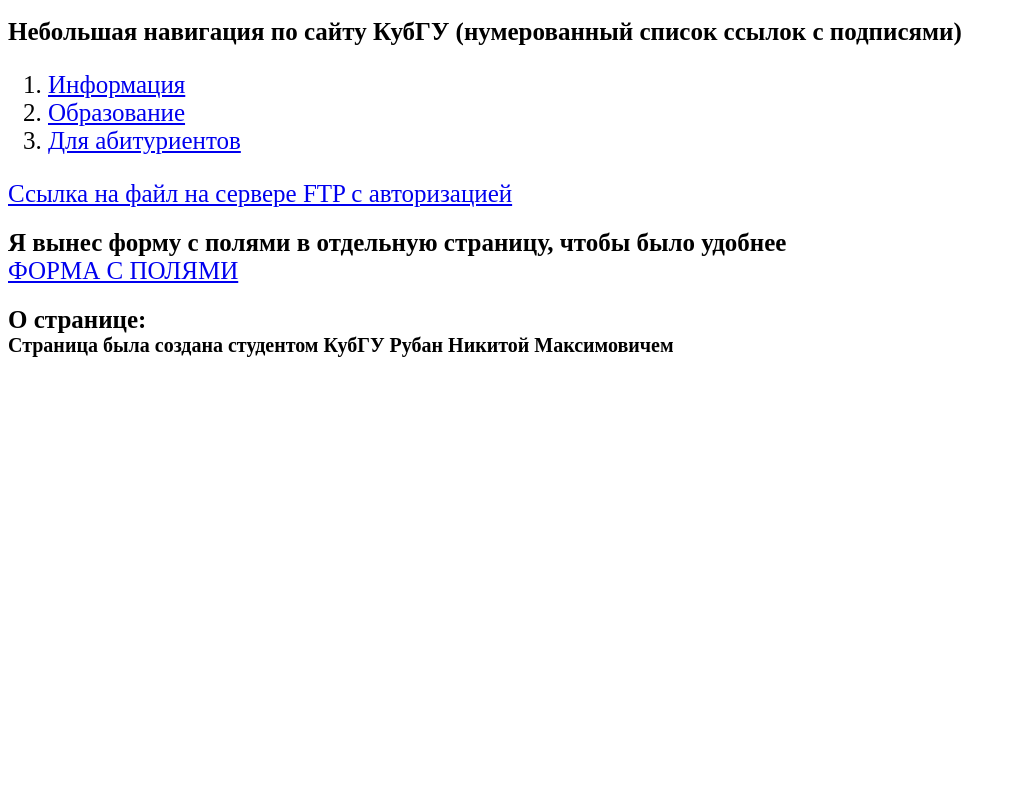
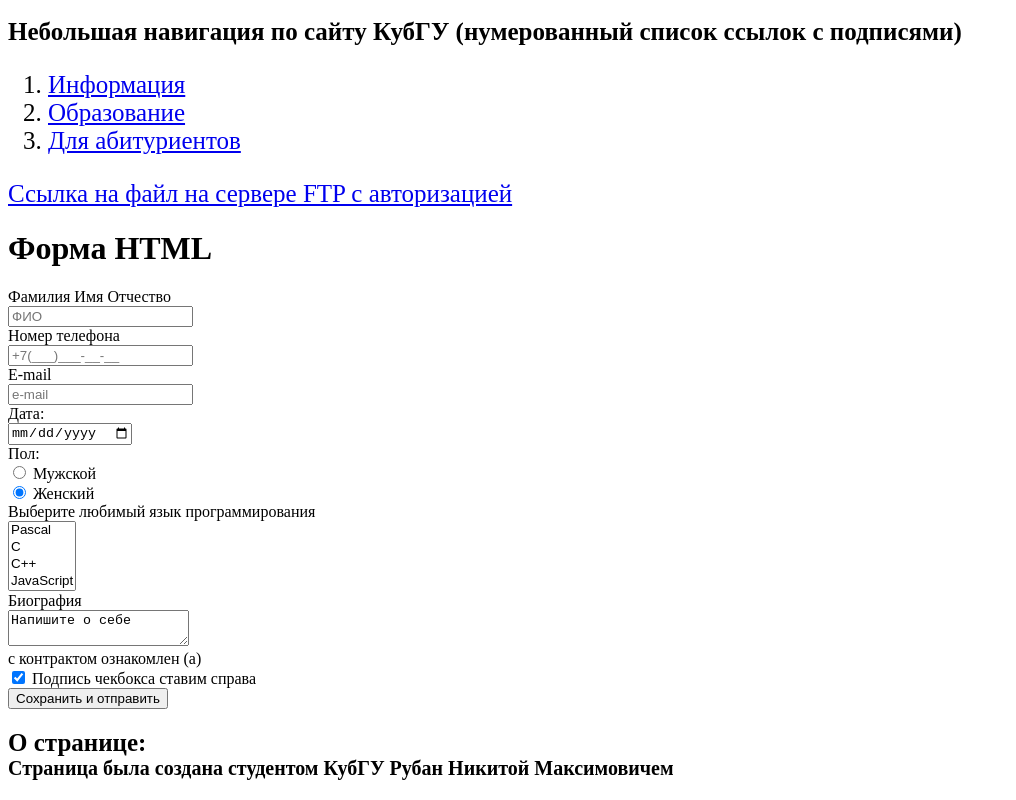
Before and after one commit to Vexonix-dev/Vexonix-dev.github.io, a plain HTML site: page Task_1/index.html in a window 1280 px wide. Shown: the part 1253-2053 px from the top of the page, without its empty margins (0-1016 px from the left). Before the commit the page ends 1630 px from the top, so only its background shows below. Drawn offline with Linux system fonts and the light colour scheme.

Commit message:
Moved the HTML form to the main page.html
Moved the HTML form to the main page, it was on a separate page

```diff
--- a/Task_1/index.html
+++ b/Task_1/index.html
@@ -89,8 +89,81 @@
         <!--Ссылка на файл на сервере FTP с авторизацией-->
         <a href="ftp://username:password@ftp.example.com/file.txt">Ссылка на файл на сервере FTP с авторизацией</a>
 
-        <h2>Я вынес форму с полями в отдельную страницу, чтобы было удобнее</h2>
-        <a href="./form.html">ФОРМА С ПОЛЯМИ</a>
+        <h1>Форма HTML</h1>
+
+        <form action = "URL_Отправки_данных" method="POST">
+
+            <label>
+                Фамилия Имя Отчество<br/>
+                <input type="text"
+                placeholder="ФИО">
+            </label><br/>
+
+            <label>
+                Номер телефона<br/>
+                <input type="tel"
+                placeholder="+7(___)___-__-__">
+            </label><br/>
+
+            <label>
+                E-mail<br/>
+                <input type="email"
+                placeholder="e-mail"
+                type="email">
+            </label><br/>
+
+            <label>
+                Дата:</br>
+                <input name="date"
+                placeholder="0000.00.00"
+                type="date"/>
+            </label></br>
+
+            <label>
+                Пол:</br>
+                <input type="radio" checked="checked"
+                name="radio-group-1" value="Значение1"/>
+                Мужской
+            </label></br>
+            <label>
+                <input type="radio" checked="checked"
+                name="radio-group-1" value="Значение1"/>
+                Женский
+            </label></br>
+
+            <label>
+                Выберите любимый язык программирования<br />
+                <select name="field-name-4[]" multiple="multiple">
+                    <option value="Pascal">Pascal</option>
+                    <option value="C">C</option>
+                    <option value="C++">C++</option>
+                    <option value="JavaScript">JavaScript</option>
+                    <option value="PHP">PHP</option>
+                    <option value="Python">Python</option>
+                    <option value="Java">Java</option>
+                    <option value="Haskel">Haskel</option>
+                    <option value="Clojure">Clojure</option>
+                    <option value="Prolog">Prolog</option>
+                    <option value="Scala">Scala</option>
+                </select><br />
+            </label>
+
+            <label>
+                Биография<br />
+                <textarea name="field-name-2">Напишите о себе</textarea>
+            </label><br />
+
+
+            с контрактом ознакомлен (а)<br />
+            <label><input type="checkbox" checked="checked"
+              name="check" />
+              Подпись чекбокса ставим справа
+            </label><br />
+
+            <input type="submit" value="Сохранить и отправить"/></form>
+
+
+        </form>
 
         <h2><a id="О_странице"></a> О странице:</h2>
         <h3>Страница была создана студентом КубГУ Рубан Никитой Максимовичем</h3>
```
